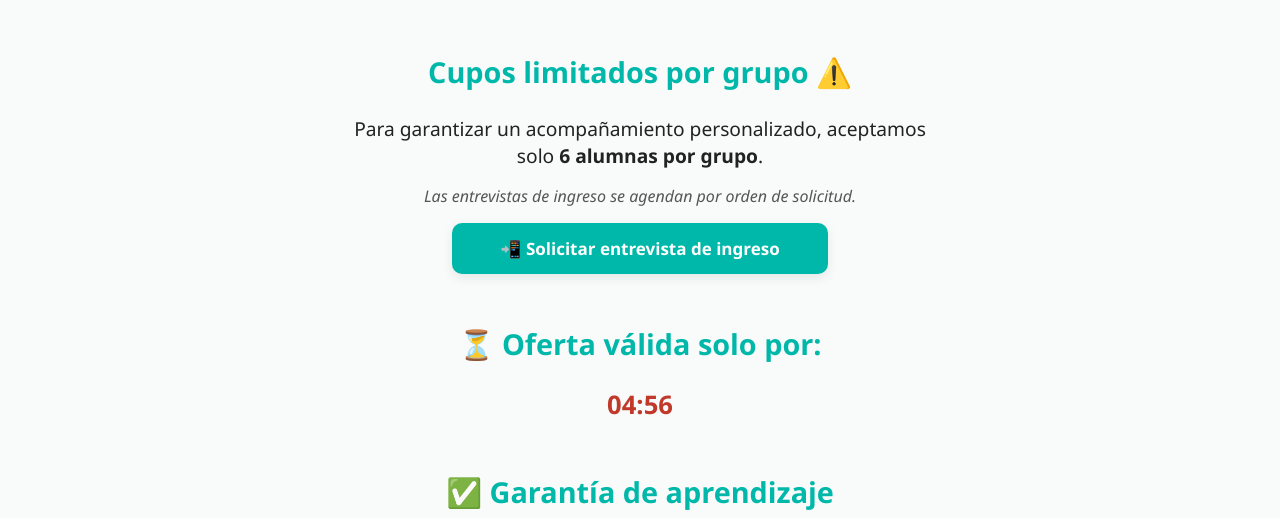
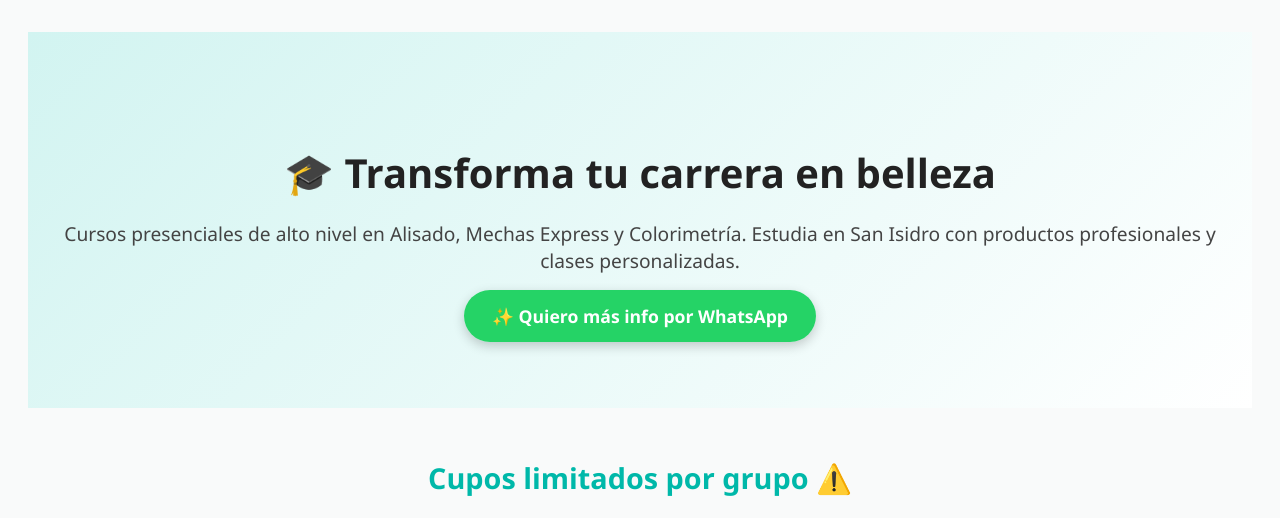
Before and after one commit to MBescuela/mb-escuela, a plain HTML site: page index.html in a window 1280 px wide. Shown: the part 808-1326 px from the top of the page. Drawn offline with Linux system fonts and the light colour scheme.

Commit message:
Update index.html

```diff
--- a/index.html
+++ b/index.html
@@ -125,6 +125,14 @@
     <iframe width="300" height="200" src="https://www.youtube.com/embed/VIDEO_ID_AQUI" frameborder="0" allowfullscreen></iframe>
     <img src="https://yandirmb.github.io/mbescuela.bio/img/salon.jpg" alt="Salón MB Escuela" style="max-width:100%;border-radius:12px;margin-top:20px;">
   </div>
+  </div>
+
+<!-- Hero section -->
+<section style="padding: 80px 20px; text-align: center; background: linear-gradient(135deg, #d2f4f1, #ffffff);">
+  <h1 style="font-size: 2.5rem; margin-bottom: 20px; font-weight: bold; color: #222;">🎓 Transforma tu carrera en belleza</h1>
+  <p style="font-size: 1.2rem; margin-bottom: 30px; color: #444;">Cursos presenciales de alto nivel en Alisado, Mechas Express y Colorimetría. Estudia en San Isidro con productos profesionales y clases personalizadas.</p>
+  <a href="https://wa.me/51912345678" style="background-color: #25d366; color: white; padding: 14px 28px; border-radius: 30px; text-decoration: none; font-weight: bold; font-size: 1.1rem; box-shadow: 0 4px 12px rgba(0,0,0,0.2);">✨ Quiero más info por WhatsApp</a>
+</section>
 
   <h2>Cupos limitados por grupo ⚠️</h2>
   <p class="lead">
```
